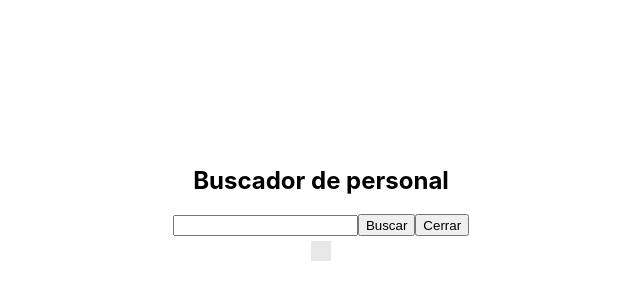
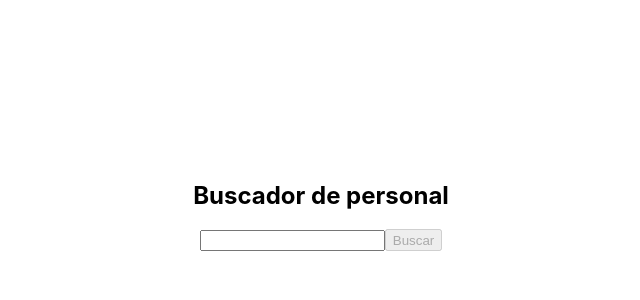
Before and after one commit to MiguelAngelMP10/React.JSGuiadesde0, a React (Create React App) app in the folder ejemplo1-buscador-personal/: page / in a window 1280 px wide. Shown: the part 194-494 px from the top of the page, without its empty margins (319-959 px from the left). Built offline with nearby package versions, Linux system fonts and the light colour scheme.

Commit message:
Ajustando logica de renderizado

```diff
--- a/ejemplo1-buscador-personal/src/views/Search/components/SearchBox/index.js
+++ b/ejemplo1-buscador-personal/src/views/Search/components/SearchBox/index.js
@@ -1,7 +1,7 @@
 import { useState } from "react";
 import "./style.css";
 
-export default function SearchBox({ onSearch, onClose }) {
+export default function SearchBox({ onSearch, onClose, isSearching }) {
   const [searchText, setSearchText] = useState("");
   const handleCloseSearch = () => {
     setSearchText("");
@@ -19,8 +19,17 @@ export default function SearchBox({ onSearch, onClose }) {
             className="search-box-input"
           ></input>
         </label>
-        <button onClick={() => onSearch(searchText)}>Buscar</button>
-        <button onClick={handleCloseSearch}>Cerrar</button>
+        <button
+          onClick={() => onSearch(searchText)}
+          disabled={!searchText.length}
+        >
+          Buscar
+        </button>
+        {isSearching && (
+          <button onClick={handleCloseSearch} disabled={!searchText.length}>
+            Cerrar
+          </button>
+        )}
       </div>
     </div>
   );
--- a/ejemplo1-buscador-personal/src/views/Search/components/SearchResults/indes.js
+++ b/ejemplo1-buscador-personal/src/views/Search/components/SearchResults/indes.js
@@ -1,16 +1,19 @@
-export default function SearchResults({ results }) {
+export default function SearchResults({ results, isSearching }) {
+  return (
+    <div style={{ width: "100%", padding: "0rem 2 rem 0rem 2rem" }}>
+      {!results?.length && isSearching && <p>No existen resultados </p>}
+      {results?.map((value) => {
         return (
           <div
+            key={value.id}
             style={{
               backgroundColor: "#E8E7E7",
               marginBottom: 5,
               marginTop: 5,
               padding: 10,
+              width: "100%",
             }}
           >
-      {results?.map((value) => {
-        return (
-          <div key={value.id}>
             <p>{value.name}</p>
             <p>{value.email}</p>
           </div>
--- a/ejemplo1-buscador-personal/src/views/Search/index.js
+++ b/ejemplo1-buscador-personal/src/views/Search/index.js
@@ -13,6 +13,7 @@ export default function Search() {
     setResults([]);
   };
   const handleSearchClick = (searchText) => {
+    setIsAtTop(true);
     if (data?.length) {
       const seatchTextMinus = searchText.toLowerCase();
       const filterData = data.filter(
@@ -31,8 +32,9 @@ export default function Search() {
       <SearchBox
         onSearch={handleSearchClick}
         onClose={handleCloseSearch}
+        isSearching={isAtTop}
       ></SearchBox>
-      <SearchResults results={results}></SearchResults>
+      <SearchResults results={results} isSearching={isAtTop}></SearchResults>
     </div>
   );
 }
--- a/ejemplo1-buscador-personal/src/views/Search/style.css
+++ b/ejemplo1-buscador-personal/src/views/Search/style.css
@@ -1,5 +1,4 @@
 .search {
-  height: 100vh;
   display: flex;
   width: 100%;
   flex-direction: column;
@@ -13,6 +12,7 @@
 .search--center {
   justify-content: center;
   align-items: center;
+  height: 100vh;
 }
 
 .search--top {
```
Lines whose indentation alone changed are shown as unchanged.
